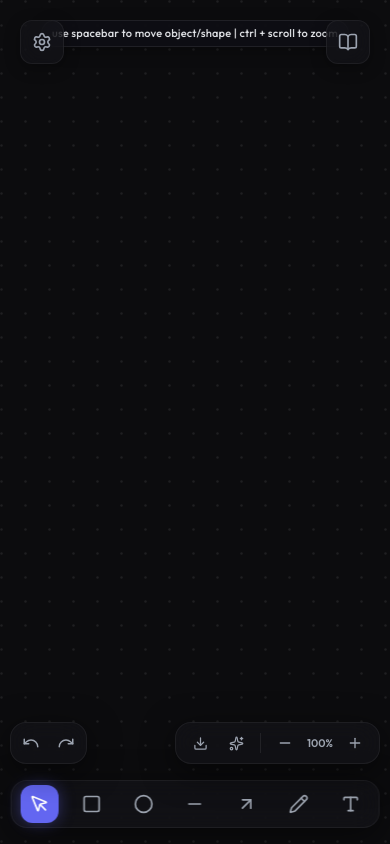
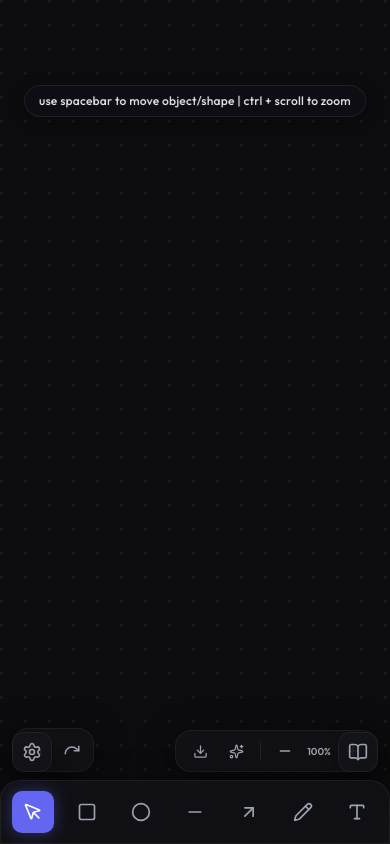
Before and after one commit to rohit-simbanic/sleekDraw, a React (Vite) app: page / in a window 390 px wide. Built offline with nearby package versions, Linux system fonts and the light colour scheme.

Commit message:
feat: full mobile responsive overhaul — bottom-sheet drawers, safe-area insets, touch-friendly toolbar, backdrop overlay, PWA meta tags

```diff
--- a/index.html
+++ b/index.html
@@ -3,7 +3,11 @@
   <head>
     <meta charset="UTF-8" />
     <link rel="icon" type="image/svg+xml" href="/src/assets/react.svg" />
-    <meta name="viewport" content="width=device-width, initial-scale=1.0" />
+    <meta name="viewport" content="width=device-width, initial-scale=1.0, viewport-fit=cover" />
+    <meta name="mobile-web-app-capable" content="yes" />
+    <meta name="apple-mobile-web-app-capable" content="yes" />
+    <meta name="apple-mobile-web-app-status-bar-style" content="black-translucent" />
+    <meta name="theme-color" content="#0c0c0e" />
     <title>SleekDraw - E2EE Collaborative Whiteboard</title>
     <meta name="description" content="SleekDraw is a fast, beautiful, and secure real-time collaborative whiteboard drawing tool with end-to-end encryption (E2EE), infinite canvas, and hand-drawn sketch styles." />
     <meta name="keywords" content="whiteboard, collaborative drawing, sketch tool, E2EE, encrypted drawing, canvas, vector export, Excalidraw alternative" />
--- a/src/App.tsx
+++ b/src/App.tsx
@@ -84,7 +84,8 @@ export default function App() {
   const [isShapesLoading, setIsShapesLoading] = useState(false);
 
   // Collapsible Sidebars Responsive States
-  const [isLeftSidebarOpen, setIsLeftSidebarOpen] = useState(window.innerWidth > 768);
+  const isMobile = window.innerWidth <= 768;
+  const [isLeftSidebarOpen, setIsLeftSidebarOpen] = useState(!isMobile);
   const [isRightSidebarOpen, setIsRightSidebarOpen] = useState(window.innerWidth > 1024);
 
   // 1. Initialize E2EE Sockets Collaboration Hook
@@ -728,6 +729,17 @@ export default function App() {
         onBlur={finishTextEditing}
       />
 
+      {/* Mobile backdrop — closes whichever sheet is open */}
+      {(isLeftSidebarOpen || isRightSidebarOpen) && window.innerWidth <= 768 && (
+        <div
+          className="sheet-backdrop"
+          onClick={() => {
+            setIsLeftSidebarOpen(false);
+            setIsRightSidebarOpen(false);
+          }}
+        />
+      )}
+
       {/* Left Sidebar Canvas Styling Options */}
       <CanvasStylingSidebar
         isOpen={isLeftSidebarOpen}
--- a/src/index.css
+++ b/src/index.css
@@ -675,81 +675,352 @@ input[type="range"]::-webkit-slider-thumb:hover {
   border-radius: 50%;
 }
 
-/* Mobile responsive media queries */
-@media (max-width: 768px) {
+/* ================================================
+   MOBILE RESPONSIVE — Full overhaul
+   ================================================ */
+
+/* ---------- Small phones (≤480px) ---------- */
+@media (max-width: 480px) {
+
+  /* --- Toolbar: slim pill at the very bottom with safe-area inset --- */
   .toolbar {
+    position: fixed;
     top: auto;
-    bottom: 16px;
-    width: 92%;
+    bottom: 0;
+    left: 0;
+    right: 0;
+    width: 100%;
+    transform: none;
+    border-radius: 20px 20px 0 0;
+    padding: 10px 6px calc(10px + env(safe-area-inset-bottom));
+    gap: 2px;
     justify-content: space-around;
-    padding: 4px;
-    left: 50%;
-    transform: translateX(-50%);
+    flex-wrap: wrap;
+    z-index: 200;
+    box-sizing: border-box;
   }
 
   .tool-btn {
-    width: 38px;
-    height: 38px;
+    width: 42px;
+    height: 42px;
+    border-radius: 10px;
+    font-size: 0; /* hide text that leaks */
   }
 
+  /* Suppress tooltips on touch (no hover) */
+  .tool-tooltip {
+    display: none;
+  }
+
+  /* --- Left sidebar: full-width bottom sheet --- */
   .sidebar-panel {
-    left: 10px;
-    width: calc(100% - 20px);
-    max-height: calc(100vh - 120px);
+    position: fixed;
+    top: auto !important;
+    bottom: 0;
+    left: 0;
+    right: 0;
+    width: 100% !important;
+    max-height: 70vh;
+    border-radius: 20px 20px 0 0;
+    padding: 16px 16px calc(16px + env(safe-area-inset-bottom));
     overflow-y: auto;
-    top: 10px;
+    z-index: 300;
+    box-sizing: border-box;
   }
 
   .sidebar-panel.collapsed {
-    transform: translateY(-120%);
+    transform: translateY(110%) !important;
     opacity: 0;
+    pointer-events: none;
   }
 
   .sidebar-panel.open {
-    transform: translateY(0);
+    transform: translateY(0) !important;
     opacity: 1;
   }
 
+  /* --- Right sidebar: full-width bottom sheet (slides up from bottom) --- */
   .right-panel {
-    right: 10px;
-    width: calc(100% - 20px);
-    max-height: calc(100vh - 120px);
-    top: 10px;
+    position: fixed;
+    top: auto !important;
+    bottom: 0;
+    left: 0;
+    right: 0;
+    width: 100% !important;
+    max-height: 75vh;
+    border-radius: 20px 20px 0 0;
+    padding: 16px 16px calc(16px + env(safe-area-inset-bottom));
+    overflow-y: auto;
+    z-index: 300;
+    box-sizing: border-box;
   }
 
   .right-panel.collapsed {
-    transform: translateY(-120%);
+    transform: translateY(110%) !important;
     opacity: 0;
+    pointer-events: none;
   }
 
   .right-panel.open {
-    transform: translateY(0);
+    transform: translateY(0) !important;
     opacity: 1;
   }
 
+  /* Drag handle pill above sheet */
+  .sidebar-panel::before,
+  .right-panel::before {
+    content: '';
+    display: block;
+    width: 36px;
+    height: 4px;
+    background: rgba(255, 255, 255, 0.15);
+    border-radius: 2px;
+    margin: 0 auto 12px;
+  }
+
+  /* --- Floating toggle buttons: corners above toolbar --- */
+  .sidebar-toggle-btn {
+    position: fixed !important;
+    bottom: calc(72px + env(safe-area-inset-bottom));
+    top: auto !important;
+    width: 40px;
+    height: 40px;
+    border-radius: 12px;
+    z-index: 199;
+  }
+
+  /* Left toggle stays left */
+  .sidebar-toggle-btn[style*="left"] {
+    left: 12px !important;
+  }
+
+  /* Right toggle stays right */
+  .sidebar-toggle-btn[style*="right"] {
+    right: 12px !important;
+  }
+
+  /* --- Action controls: above toolbar on the left --- */
+  .action-controls {
+    position: fixed;
+    bottom: calc(72px + env(safe-area-inset-bottom));
+    left: 12px;
+    top: auto;
+    padding: 4px;
+    gap: 4px;
+    z-index: 198;
+  }
+
+  /* --- Zoom controls: above toolbar on the right --- */
   .zoom-controls {
-    bottom: 80px;
-    right: 10px;
+    position: fixed;
+    bottom: calc(72px + env(safe-area-inset-bottom));
+    right: 12px;
+    left: auto;
+    top: auto;
     padding: 4px 8px;
     gap: 4px;
-  }
-
-  .action-controls {
-    bottom: 80px;
-    left: 10px;
-    padding: 4px;
-    gap: 3px;
+    z-index: 198;
   }
 
   .zoom-controls .tool-btn,
   .action-controls .tool-btn {
-    width: 32px;
-    height: 32px;
+    width: 34px;
+    height: 34px;
+  }
+
+  .zoom-value {
+    font-size: 10px;
+    width: 28px;
+  }
+
+  /* --- Modals: full-screen sheet on phones --- */
+  .modal-content {
+    width: calc(100vw - 24px);
+    max-width: 400px;
+    padding: 20px 16px;
+    box-sizing: border-box;
+  }
+
+  .link-input-container {
+    flex-direction: column;
+  }
+
+  /* --- Spacebar hint: top-center, small --- */
+  .spacebar-hint {
+    top: 12px;
+    font-size: 10px;
+    padding: 3px 8px;
+  }
+
+  /* --- Library grid: single column on tiny screens --- */
+  .lib-shapes-grid {
+    grid-template-columns: repeat(2, 1fr);
+    gap: 6px;
+  }
+
+  /* --- Canvas overlay backdrop for open sheets --- */
+  .sheet-backdrop {
+    position: fixed;
+    inset: 0;
+    background: rgba(0, 0, 0, 0.45);
+    backdrop-filter: blur(2px);
+    z-index: 290;
+    pointer-events: auto;
+  }
+}
+
+/* ---------- Tablets / large phones (481px – 768px) ---------- */
+@media (min-width: 481px) and (max-width: 768px) {
+
+  /* Toolbar: floating pill at bottom, scrollable row */
+  .toolbar {
+    position: fixed;
+    top: auto;
+    bottom: 16px;
+    left: 50%;
+    transform: translateX(-50%);
+    width: auto;
+    max-width: calc(100vw - 32px);
+    padding: 6px 8px;
+    gap: 4px;
+    border-radius: 18px;
+    z-index: 200;
+    flex-wrap: nowrap;
+    overflow-x: auto;
+  }
+
+  .tool-btn {
+    width: 40px;
+    height: 40px;
+    flex-shrink: 0;
+  }
+
+  /* Tooltips: hidden (touch device) */
+  .tool-tooltip {
+    display: none;
+  }
+
+  /* --- Left sidebar: slide-in from left, partial width --- */
+  .sidebar-panel {
+    position: fixed;
+    top: 0 !important;
+    bottom: 0;
+    left: 0;
+    width: 280px !important;
+    max-height: 100vh;
+    border-radius: 0 20px 20px 0;
+    padding: 20px 16px 32px;
+    overflow-y: auto;
+    z-index: 300;
+    box-sizing: border-box;
+  }
+
+  .sidebar-panel.collapsed {
+    transform: translateX(-100%) !important;
+    opacity: 0;
+    pointer-events: none;
+  }
+
+  .sidebar-panel.open {
+    transform: translateX(0) !important;
+    opacity: 1;
+  }
+
+  /* --- Right sidebar: slide-in from right, partial width --- */
+  .right-panel {
+    position: fixed;
+    top: 0 !important;
+    bottom: 0;
+    right: 0;
+    left: auto;
+    width: 290px !important;
+    max-height: 100vh;
+    border-radius: 20px 0 0 20px;
+    padding: 20px 16px 32px;
+    overflow-y: auto;
+    z-index: 300;
+    box-sizing: border-box;
+  }
+
+  .right-panel.collapsed {
+    transform: translateX(100%) !important;
+    opacity: 0;
+    pointer-events: none;
+  }
+
+  .right-panel.open {
+    transform: translateX(0) !important;
+    opacity: 1;
+  }
+
+  /* --- Toggle buttons: left/right edges, vertically centered --- */
+  .sidebar-toggle-btn {
+    position: fixed !important;
+    top: 50% !important;
+    transform: translateY(-50%);
+    width: 36px;
+    height: 36px;
+    border-radius: 0 12px 12px 0;
+    z-index: 199;
+  }
+
+  .sidebar-toggle-btn[style*="left"] {
+    left: 0 !important;
+    border-radius: 0 12px 12px 0;
+  }
+
+  .sidebar-toggle-btn[style*="right"] {
+    right: 0 !important;
+    border-radius: 12px 0 0 12px;
+  }
+
+  /* --- Action controls: bottom-left above toolbar --- */
+  .action-controls {
+    position: fixed;
+    bottom: calc(80px + env(safe-area-inset-bottom));
+    left: 12px;
+    top: auto;
+    padding: 4px;
+    gap: 4px;
+    z-index: 198;
+  }
+
+  /* --- Zoom controls: bottom-right above toolbar --- */
+  .zoom-controls {
+    position: fixed;
+    bottom: calc(80px + env(safe-area-inset-bottom));
+    right: 12px;
+    left: auto;
+    top: auto;
+    padding: 4px 8px;
+    gap: 4px;
+    z-index: 198;
+  }
+
+  .zoom-controls .tool-btn,
+  .action-controls .tool-btn {
+    width: 34px;
+    height: 34px;
   }
 
   .zoom-value {
     font-size: 11px;
     width: 30px;
+  }
+
+  /* --- Modals --- */
+  .modal-content {
+    width: calc(100vw - 40px);
+    max-width: 420px;
+    padding: 22px 18px;
+    box-sizing: border-box;
+  }
+
+  /* --- Spacebar hint --- */
+  .spacebar-hint {
+    top: 14px;
+    font-size: 11px;
+    padding: 4px 10px;
   }
 }
 
@@ -847,11 +1118,3 @@ input[type="range"]::-webkit-slider-thumb:hover {
   gap: 6px;
   white-space: nowrap;
 }
-
-@media (max-width: 768px) {
-  .spacebar-hint {
-    top: 20px;
-    font-size: 11px;
-    padding: 4px 10px;
-  }
-}
```
